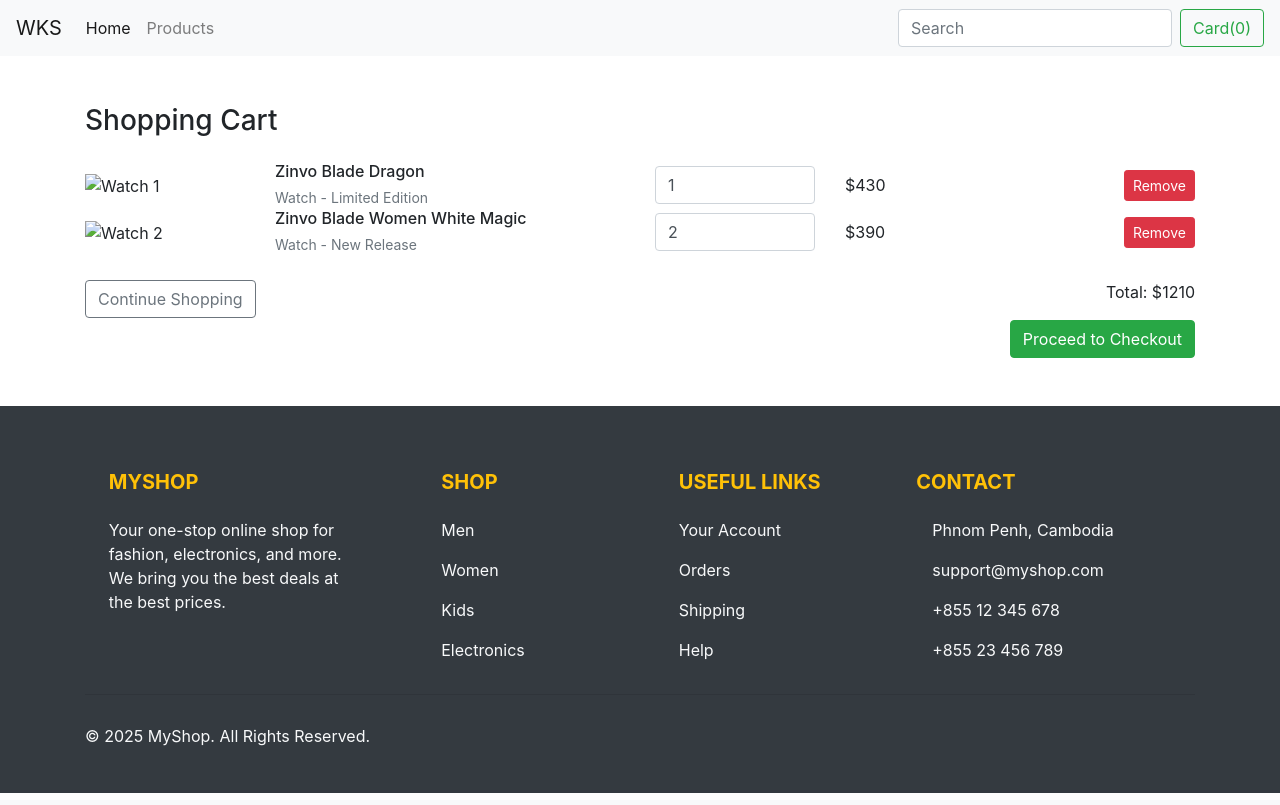
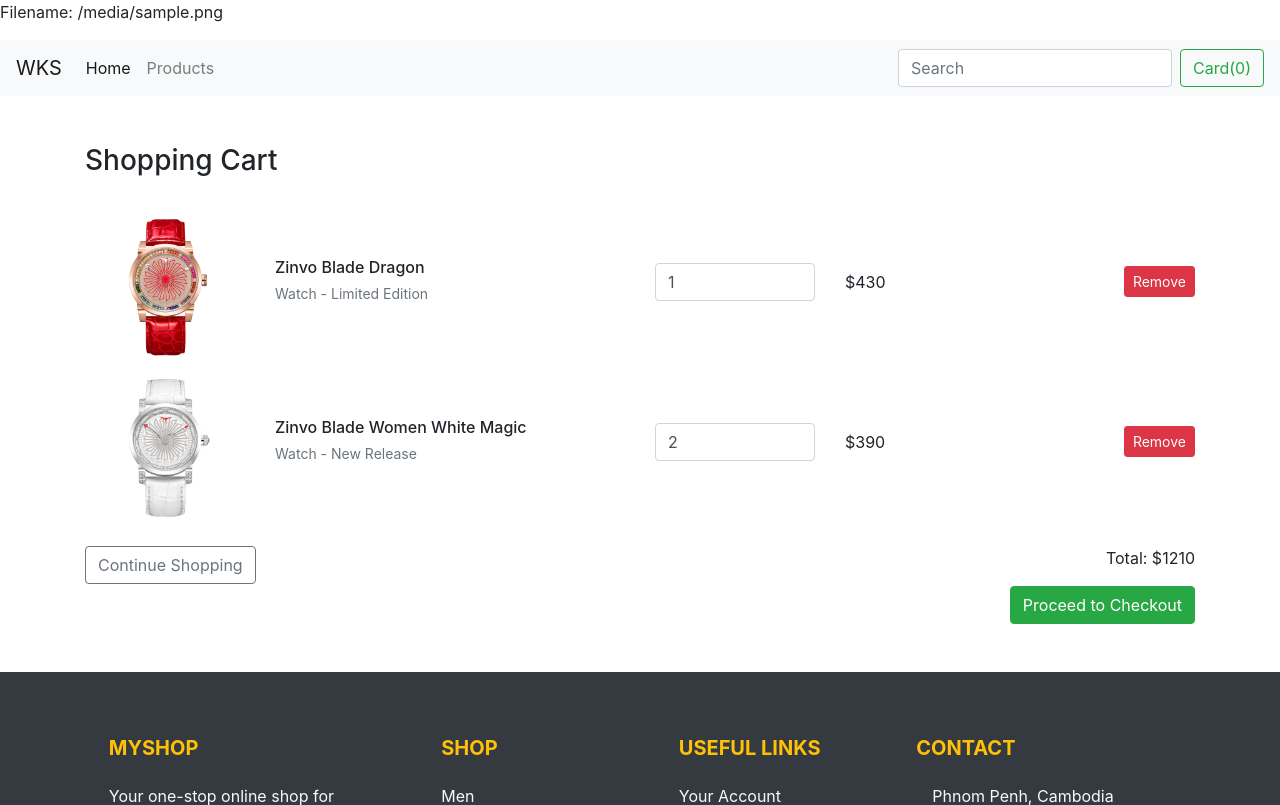
Before and after one commit to Boyloy32/Hour, a Flask app: template templates/front/cart.html in a window 1280 px wide. Shown: the top 805 px of the page. Run offline with Flask 3, Linux system fonts and the light colour scheme; the template is opened without the code that fills it: most values are stand-ins (such as "Sample title", 1, 10 or a date in 2020); some libraries are stand-ins or nearby versions.

Commit message:
Add files via upload

```diff
--- a/templates/front/cart.html
+++ b/templates/front/cart.html
@@ -7,7 +7,7 @@
   <!-- Cart Item 1 -->
   <div class="row cart-item align-items-center">
     <div class="col-md-2 col-4">
-      <img src="https://via.placeholder.com/100x100" alt="Watch 1" class="img-fluid">
+      <img src="/pic/p1.jpg" alt="Watch 1" class="img-fluid">
     </div>
     <div class="col-md-4 col-8">
       <h6 class="mb-1">Zinvo Blade Dragon</h6>
@@ -27,7 +27,7 @@
   <!-- Cart Item 2 -->
   <div class="row cart-item align-items-center">
     <div class="col-md-2 col-4">
-      <img src="https://via.placeholder.com/100x100" alt="Watch 2" class="img-fluid">
+      <img src="/pic/p2.jpg" alt="Watch 2" class="img-fluid">
     </div>
     <div class="col-md-4 col-8">
       <h6 class="mb-1">Zinvo Blade Women White Magic</h6>
--- a/templates/front/master.html
+++ b/templates/front/master.html
@@ -6,6 +6,7 @@
     <title>WKS</title>
 </head>
 <body>
+ <p>Filename: {{ filename }}</p>
     <div id="app">
         {#Navbar#}
         <div class="container-fluid p-0 m-0">
```
